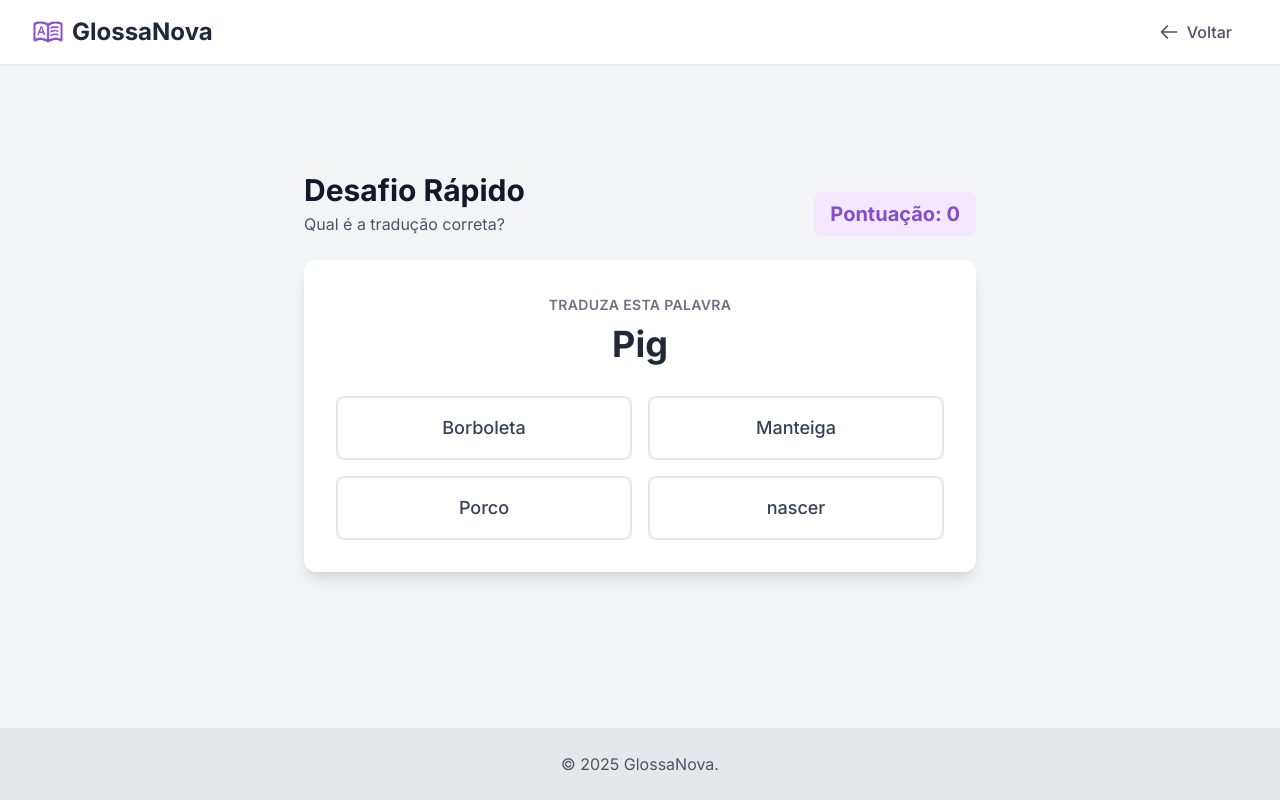
After one commit to Angenine/GlossaNova_BMVC, a Flask app: page /quiz in a window 1280 px wide. The commit adds this page. Run offline with Flask 3, Linux system fonts and the light colour scheme; some libraries are stand-ins or nearby versions.

Commit message:
adicionando pagina de imersao e quiz

```diff
--- a/app.py
+++ b/app.py
@@ -3,6 +3,7 @@ import json
 import random
 import os
 
+# --- Define o caminho absoluto para o projeto ---
 basedir = os.path.abspath(os.path.dirname(__file__))
 
 class Flashcard:
@@ -24,6 +25,7 @@ class Flashcard:
 
 class Baralho:
 
+    # Usa o caminho absoluto para encontrar o JSON
     ARQUIVO_DADOS = os.path.join(basedir, 'flashcards.json')
 
     def __init__(self):
@@ -40,10 +42,10 @@ class Baralho:
                 dados = json.load(f)
                 self.cartoes = [Flashcard(**dado) for dado in dados]
         except FileNotFoundError:
-            print(f"AVISO: Arquivo não encontrado em {self.ARQUIVO_DADOS}")
+            # Se não achar, cria lista vazia
             self.cartoes = []
         except json.JSONDecodeError:
-            print(f"AVISO: Erro ao decodificar o JSON em {self.ARQUIVO_DADOS}")
+            # Se o arquivo estiver corrompido/vazio
             self.cartoes = []
 
     def _salvar_dados(self):
@@ -62,12 +64,15 @@ class Baralho:
             return self.cartoes[indice]
         return None
 
+# --- Código Flask ---
 app = Flask(__name__)
 baralho_principal = Baralho()
 
+# --- ROTAS ---
+
 @app.route('/')
 def home():
-    """Rota principal: Agora exibe o painel (dashboard)."""
+    """Rota principal: Dashboard."""
     return render_template('index.html')
 
 @app.route('/flashcards', methods=['GET', 'POST'])
@@ -84,6 +89,7 @@ def pagina_flashcards():
             baralho_principal.adicionar_cartao(novo_cartao)
             return redirect(url_for('pagina_flashcards'))
 
+    # Exibição (GET)
     return render_template('flashcards.html', cartoes=baralho_principal.buscar_todos())
 
 @app.route('/revisar')
@@ -96,5 +102,100 @@ def revisar():
     cartao = random.choice(cartoes)
     return jsonify(cartao.to_dict())
 
+# --- ROTAS DO QUIZ (NOVO) ---
+
+@app.route('/quiz')
+def pagina_quiz():
+    """Renderiza a página HTML do desafio."""
+    return render_template('quiz.html')
+
+@app.route('/api/iniciar_quiz')
+def api_iniciar_quiz():
+    """Gera uma partida completa com até 10 perguntas."""
+    todos_cartoes = baralho_principal.buscar_todos()
+
+    # Validação: Precisamos de pelo menos 4 cartões
+    if len(todos_cartoes) < 4:
+        return jsonify({
+            'erro': True,
+            'mensagem': 'Você precisa de pelo menos 4 flashcards para jogar!'
+        })
+
+    # Define quantas perguntas terá o quiz (máximo 10 ou o total de cartas)
+    qtd_perguntas = min(len(todos_cartoes), 10)
+
+    # Seleciona as cartas que serão as perguntas da rodada
+    cartas_pergunta = random.sample(todos_cartoes, qtd_perguntas)
+
+    quiz_data = []
+
+    for correta in cartas_pergunta:
+        # Para cada pergunta, escolhemos 3 erradas
+        opcoes_disponiveis = [c for c in todos_cartoes if c.frente != correta.frente]
+
+        # Garante que temos erradas suficientes
+        qtd_erradas = min(len(opcoes_disponiveis), 3)
+        erradas = random.sample(opcoes_disponiveis, qtd_erradas)
+
+        alternativas = erradas + [correta]
+        random.shuffle(alternativas)
+
+        quiz_data.append({
+            'pergunta': correta.frente,
+            'resposta_correta': correta.verso,
+            'alternativas': [c.verso for c in alternativas]
+        })
+
+    return jsonify(quiz_data)
+
+    # ... (Mantenha os imports e classes anteriores)
+
+# --- NOVA CLASSE ---
+class ConteudoImersao:
+    def __init__(self, titulo, tipo, texto_original, traducao):
+        self.titulo = titulo
+        self.tipo = tipo # Ex: Música, Texto, Notícia
+        self.texto_original = texto_original
+        self.traducao = traducao
+
+# --- DADOS MOCKADOS (Simulando o banco de conteúdos) ---
+# Você pode adicionar mais textos aqui depois
+conteudos_imersao = [
+    ConteudoImersao(
+        titulo="Yellow Submarine - The Beatles",
+        tipo="Música",
+        texto_original="In the town where I was born\nLived a man who sailed to sea\nAnd he told us of his life\nIn the land of submarines",
+        traducao="Na cidade onde eu nasci\nViveu um homem que navegou para o mar\nE ele nos contou sobre sua vida\nNa terra dos submarinos"
+    ),
+    ConteudoImersao(
+        titulo="O Pequeno Príncipe (Trecho)",
+        tipo="Livro",
+        texto_original="And now here is my secret, a very simple secret: It is only with the heart that one can see rightly; what is essential is invisible to the eye.",
+        traducao="E aqui está o meu segredo, um segredo muito simples: Só se vê bem com o coração; o essencial é invisível aos olhos."
+    )
+]
+
+
+@app.route('/imersao')
+def pagina_imersao():
+    """Mostra o texto da semana (pega o primeiro da lista por enquanto)."""
+    conteudo = conteudos_imersao[0] # Pega o primeiro texto
+    return render_template('imersao.html', conteudo=conteudo)
+
+@app.route('/api/salvar_rapido', methods=['POST'])
+def api_salvar_rapido():
+    """API para salvar flashcard via AJAX (sem recarregar a página)."""
+    data = request.get_json()
+    frente = data.get('frente')
+    verso = data.get('verso')
+
+    if frente and verso:
+        novo_cartao = Flashcard(frente, verso, "Inglês")
+        baralho_principal.adicionar_cartao(novo_cartao)
+        return jsonify({'sucesso': True})
+
+    return jsonify({'erro': 'Dados inválidos'}), 400
+
+
 if __name__ == '__main__':
     app.run(host='0.0.0.0', port=8000, debug=True)
--- /dev/null
+++ b/static/quiz.js
@@ -0,0 +1,136 @@
+// static/quiz.js
+
+let perguntas = [];      // Lista de perguntas da partida atual
+let indiceAtual = 0;     // Qual pergunta estamos respondendo
+let acertos = 0;
+let erros = 0;
+let respondido = false;  // Bloqueia cliques múltiplos
+
+// Referências DOM
+const quizContainer = document.getElementById('quiz-container');
+const endScreen = document.getElementById('end-screen'); // Novo container
+const loadingContainer = document.getElementById('loading'); // Se tiver
+const errorContainer = document.getElementById('error-message');
+const questionText = document.getElementById('question-text');
+const optionsGrid = document.getElementById('options-grid');
+const scoreDisplay = document.getElementById('score-display');
+
+// Referências do Fim de Jogo
+const finalAcertos = document.getElementById('final-acertos');
+const finalErros = document.getElementById('final-erros');
+
+function iniciarQuiz() {
+    // Reseta variaveis
+    perguntas = [];
+    indiceAtual = 0;
+    acertos = 0;
+    erros = 0;
+    scoreDisplay.textContent = "Pontuação: 0";
+
+    // Controla visibilidade das telas
+    quizContainer.classList.remove('hidden');
+    endScreen.classList.add('hidden');
+    errorContainer.classList.add('hidden');
+
+    // Estado de carregamento
+    optionsGrid.style.opacity = '0.5';
+    questionText.textContent = 'Gerando partida...';
+    optionsGrid.innerHTML = '';
+
+    fetch('/api/iniciar_quiz')
+        .then(response => response.json())
+        .then(data => {
+            optionsGrid.style.opacity = '1';
+
+            if (data.erro) {
+                quizContainer.classList.add('hidden');
+                errorContainer.classList.remove('hidden');
+                document.getElementById('msg-erro-texto').textContent = data.mensagem;
+                return;
+            }
+
+            // Salva a lista de perguntas e mostra a primeira
+            perguntas = data;
+            mostrarPerguntaAtual();
+        })
+        .catch(err => {
+            console.error(err);
+            questionText.textContent = "Erro ao conectar com o servidor.";
+        });
+}
+
+function mostrarPerguntaAtual() {
+    // Verifica se acabou as perguntas
+    if (indiceAtual >= perguntas.length) {
+        finalizarJogo();
+        return;
+    }
+
+    respondido = false;
+    const dados = perguntas[indiceAtual];
+
+    // Atualiza texto
+    questionText.textContent = dados.pergunta;
+
+    // Limpa e cria botões
+    optionsGrid.innerHTML = '';
+
+    dados.alternativas.forEach(opcao => {
+        const btn = document.createElement('button');
+        btn.className = "w-full p-4 text-lg font-medium text-gray-700 bg-white border-2 border-gray-200 rounded-lg hover:bg-purple-50 hover:border-purple-300 transition-all duration-200";
+        btn.textContent = opcao;
+
+        btn.onclick = () => verificarResposta(btn, opcao, dados.resposta_correta);
+
+        optionsGrid.appendChild(btn);
+    });
+}
+
+function verificarResposta(botaoClicado, respostaEscolhida, respostaCorreta) {
+    if (respondido) return;
+    respondido = true;
+
+    const botoes = optionsGrid.querySelectorAll('button');
+
+    if (respostaEscolhida === respostaCorreta) {
+        // Acertou
+        botaoClicado.classList.remove('bg-white', 'border-gray-200');
+        botaoClicado.classList.add('bg-green-100', 'border-green-500', 'text-green-700');
+        acertos++;
+    } else {
+        // Errou
+        botaoClicado.classList.remove('bg-white', 'border-gray-200');
+        botaoClicado.classList.add('bg-red-100', 'border-red-500', 'text-red-700');
+        erros++;
+
+        // Mostra a correta
+        botoes.forEach(btn => {
+            if (btn.textContent === respostaCorreta) {
+                btn.classList.remove('bg-white', 'border-gray-200');
+                btn.classList.add('bg-green-100', 'border-green-500', 'text-green-700');
+            }
+        });
+    }
+
+    // Atualiza pontuação na tela
+    scoreDisplay.textContent = `Pontuação: ${acertos}`;
+
+    // Espera 1.5s e vai para a próxima
+    setTimeout(() => {
+        indiceAtual++;
+        mostrarPerguntaAtual();
+    }, 1500);
+}
+
+function finalizarJogo() {
+    // Esconde o quiz e mostra a tela final
+    quizContainer.classList.add('hidden');
+    endScreen.classList.remove('hidden');
+
+    // Preenche os dados
+    finalAcertos.textContent = acertos;
+    finalErros.textContent = erros;
+}
+
+// Inicia ao carregar a página
+document.addEventListener('DOMContentLoaded', iniciarQuiz);
--- /dev/null
+++ b/templates/quiz.html
@@ -0,0 +1,111 @@
+<!DOCTYPE html>
+<html lang="pt-BR">
+<head>
+    <meta charset="UTF-8">
+    <meta name="viewport" content="width=device-width, initial-scale=1.0">
+    <title>Desafio - GlossaNova</title>
+    <script src="https://cdn.tailwindcss.com"></script>
+    <link href="https://fonts.googleapis.com/css2?family=Inter:wght@400;500;600;700&display=swap" rel="stylesheet">
+    <link rel="stylesheet" href="{{ url_for('static', filename='style.css') }}">
+</head>
+<body class="bg-gray-100 flex flex-col min-h-screen">
+
+    <header class="bg-white shadow-sm">
+        <nav class="container mx-auto px-4 sm:px-6 lg:px-8">
+            <div class="flex justify-between items-center h-16">
+                <a href="{{ url_for('home') }}" class="flex-shrink-0 flex items-center">
+                    <img class="h-8 w-auto" src="{{ url_for('static', filename='img/Logo.png') }}" alt="GlossaNova Logo">
+                    <span class="text-2xl font-bold text-gray-800 ml-2">GlossaNova</span>
+                </a>
+                <div class="flex items-center">
+                    <a href="{{ url_for('home') }}" class="flex items-center px-4 py-2 text-gray-600 hover:text-primary hover:bg-purple-50 rounded-md transition-all duration-200 font-medium group">
+                        <svg xmlns="http://www.w3.org/2000/svg" class="h-5 w-5 mr-2 transform group-hover:-translate-x-1 transition-transform" fill="none" viewBox="0 0 24 24" stroke="currentColor">
+                            <path stroke-linecap="round" stroke-linejoin="round" stroke-width="2" d="M10 19l-7-7m0 0l7-7m-7 7h18" />
+                        </svg>
+                        Voltar
+                    </a>
+                </div>
+            </div>
+        </nav>
+    </header>
+
+    <main class="container mx-auto px-4 sm:px-6 lg:px-8 py-8 flex-grow flex flex-col items-center justify-center">
+
+        <div class="w-full max-w-2xl">
+            <div class="flex justify-between items-end mb-6">
+                <div>
+                    <h1 class="text-3xl font-bold text-gray-900">Desafio Rápido</h1>
+                    <p class="text-gray-600 mt-1">Qual é a tradução correta?</p>
+                </div>
+                <div id="score-display" class="text-xl font-bold text-primary bg-purple-100 px-4 py-2 rounded-lg">
+                    Pontuação: 0
+                </div>
+            </div>
+
+            <div id="error-message" class="hidden bg-red-50 border-l-4 border-red-500 p-4 mb-6 rounded-md shadow-sm">
+                <div class="flex">
+                    <div class="flex-shrink-0">
+                        <svg class="h-5 w-5 text-red-400" xmlns="http://www.w3.org/2000/svg" viewBox="0 0 20 20" fill="currentColor">
+                            <path fill-rule="evenodd" d="M10 18a8 8 0 100-16 8 8 0 000 16zM8.707 7.293a1 1 0 00-1.414 1.414L8.586 10l-1.293 1.293a1 1 0 101.414 1.414L10 11.414l1.293 1.293a1 1 0 001.414-1.414L11.414 10l1.293-1.293a1 1 0 00-1.414-1.414L10 8.586 8.707 7.293z" clip-rule="evenodd" />
+                        </svg>
+                    </div>
+                    <div class="ml-3">
+                        <p class="text-sm text-red-700 font-medium" id="msg-erro-texto"></p>
+                        <p class="text-sm text-red-600 mt-1">Adicione mais palavras na tela inicial para desbloquear o Quiz.</p>
+                        <div class="mt-4">
+                            <a href="{{ url_for('pagina_flashcards') }}" class="text-sm font-bold text-red-700 hover:text-red-900 underline">Ir para Adicionar Palavras &rarr;</a>
+                        </div>
+                    </div>
+                </div>
+            </div>
+
+            <div id="quiz-container" class="bg-white rounded-xl shadow-lg p-8 text-center transition-all duration-300">
+
+                <div class="mb-8">
+                    <span class="text-sm text-gray-500 uppercase tracking-wide font-semibold">Traduza esta palavra</span>
+                    <h2 id="question-text" class="text-4xl font-extrabold text-gray-800 mt-2">Carregando...</h2>
+                </div>
+
+                <div id="options-grid" class="grid grid-cols-1 md:grid-cols-2 gap-4">
+
+                </div>
+            </div>
+
+            <div id="end-screen" class="hidden bg-white rounded-xl shadow-lg p-8 text-center">
+                <div class="mb-6">
+                    <div class="mx-auto flex items-center justify-center h-20 w-20 rounded-full bg-purple-100 mb-4">
+                        <svg class="h-10 w-10 text-primary" xmlns="http://www.w3.org/2000/svg" fill="none" viewBox="0 0 24 24" stroke="currentColor">
+                            <path stroke-linecap="round" stroke-linejoin="round" stroke-width="2" d="M9 12l2 2 4-4m6 2a9 9 0 11-18 0 9 9 0 0118 0z" />
+                        </svg>
+                    </div>
+                    <h2 class="text-3xl font-extrabold text-gray-900">Desafio Concluído!</h2>
+                    <p class="text-gray-500 mt-2">Veja como você se saiu:</p>
+                </div>
+
+                <div class="grid grid-cols-2 gap-4 mb-8">
+                    <div class="bg-green-50 p-4 rounded-lg border border-green-200">
+                        <p class="text-sm text-green-600 font-bold uppercase">Acertos</p>
+                        <p id="final-acertos" class="text-4xl font-bold text-green-700">0</p>
+                    </div>
+                    <div class="bg-red-50 p-4 rounded-lg border border-red-200">
+                        <p class="text-sm text-red-600 font-bold uppercase">Erros</p>
+                        <p id="final-erros" class="text-4xl font-bold text-red-700">0</p>
+                    </div>
+                </div>
+
+                <button onclick="iniciarQuiz()" class="w-full bg-primary text-white px-6 py-3 rounded-lg font-bold hover:bg-primary-dark transition-colors">
+                    Jogar Novamente
+                </button>
+                <a href="{{ url_for('home') }}" class="block mt-4 text-gray-500 hover:text-gray-700 underline">Voltar ao Início</a>
+            </div>
+        </div>
+
+    </main>
+
+    <footer class="text-center py-6 mt-12 bg-gray-200">
+        <p class="text-gray-600">&copy; 2025 GlossaNova.</p>
+    </footer>
+
+    <script src="{{ url_for('static', filename='quiz.js') }}"></script>
+</body>
+</html>
```
Also changed, not shown: flashcards.json (+20 -0 lines), static/imersao.js (added, +57 -0 lines), templates/flashcards.html (+13 -8 lines), templates/imersao.html (added, +90 -0 lines), templates/index.html (+10 -5 lines).
